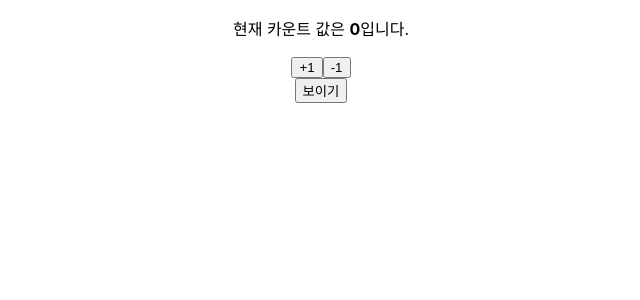
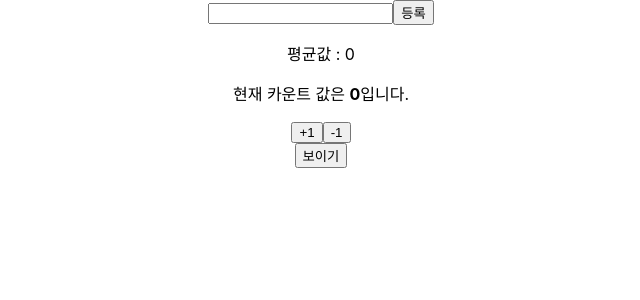
Before and after one commit to vnfdusdl/TIL, a React (Create React App) app in the folder hooks-tutorial/: page / in a window 1280 px wide. Shown: the top 300 px of the page, without its empty margins (319-959 px from the left). Built offline with nearby package versions, Linux system fonts and the light colour scheme.

Commit message:
[study] useMemo

```diff
--- a/hooks-tutorial/src/App.js
+++ b/hooks-tutorial/src/App.js
@@ -1,5 +1,6 @@
 import { useState } from 'react';
 import './App.css';
+import Average from './Average';
 import Counter from './Counter';
 import Info from './Info';
 
@@ -8,6 +9,7 @@ function App() {
 
   return (
     <div className="App">
+      <Average />
       <Counter />
       <button onClick={()=>{setVisible(!visible)}}>
         {visible ? '숨기기' : '보이기'}
--- /dev/null
+++ b/hooks-tutorial/src/Average.js
@@ -0,0 +1,40 @@
+import { useMemo, useState } from 'react';
+
+const getAverage = (numbers) => {
+  console.log('평균값 계산 중');
+  if (numbers.length === 0) return 0;
+
+  const sum = numbers.reduce((a, b) => a + b);
+
+  return sum / numbers.length;
+};
+
+const Average = () => {
+  const [list, setList] = useState([]);
+  const [number, setNumber] = useState('');
+
+  const onChange = e => {
+    setNumber(e.target.value)
+  }
+
+  const onInsert = e => {
+    const nextList = list.concat(parseInt(number));
+    setList(nextList);
+    setNumber('')
+  }
+
+  const avg = useMemo(() => getAverage(list), [list])
+
+  return (
+    <div>
+      <input value={number} onChange={onChange}></input>
+      <button onClick={onInsert}>등록</button>
+      <ul>
+        {list.map((value, idx) => (<li key={idx}>{value}</li>))}
+      </ul>
+      <p>평균값 : {avg}</p>
+    </div>
+  );
+};
+
+export default Average;
```
